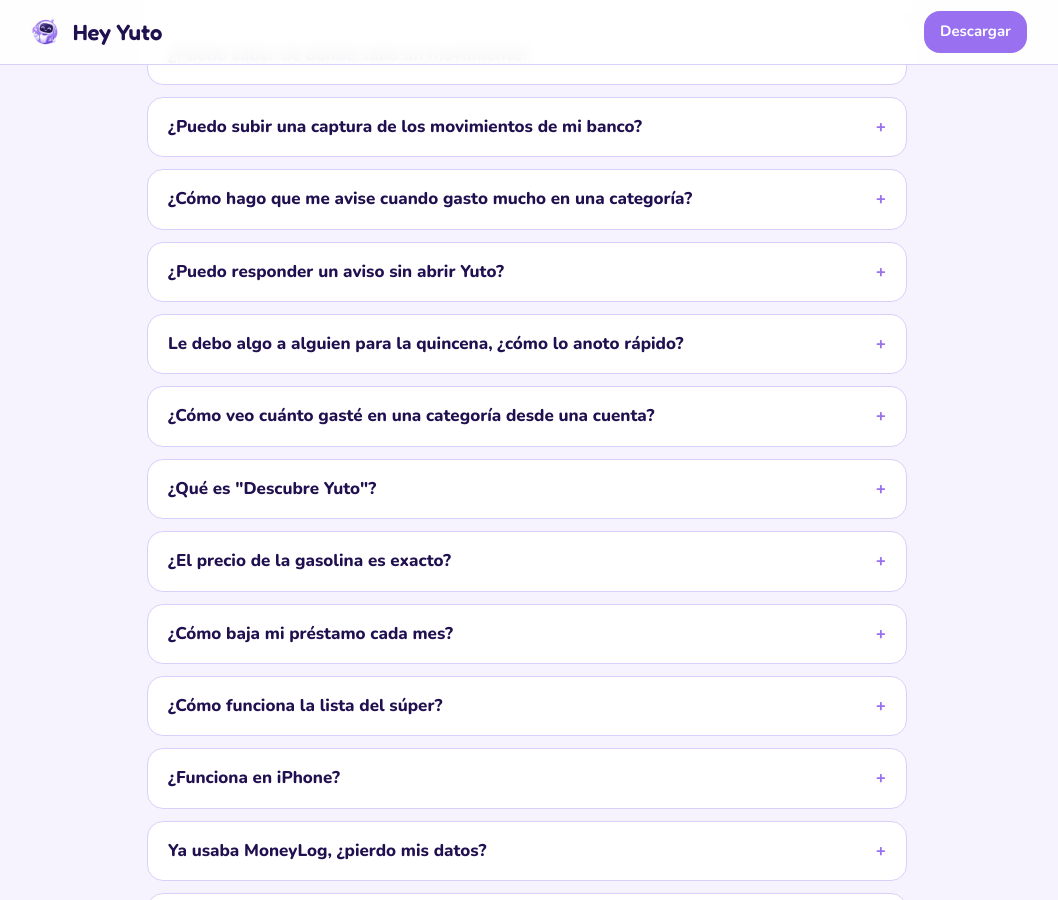
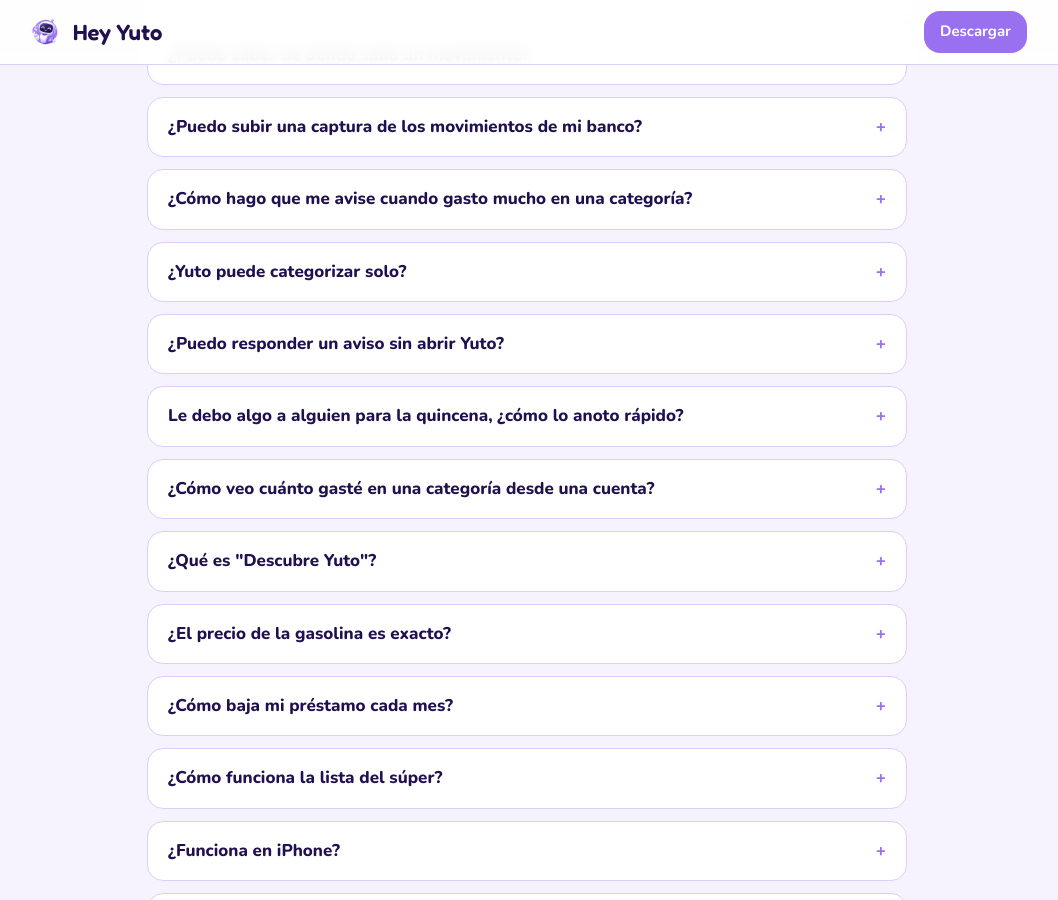
Before and after one commit to Dacoca34/yuto-legal, a Jekyll site: the page index.html, which Jekyll copies as it is, in a window 1280 px wide and 900 px high, scrolled down 6071 px. Shown: the whole window, without its empty margins (113-1171 px from the left). Built offline with Jekyll 4.4.1, drawn with Linux system fonts in a browser that asks for light colours; part of the change alters nothing that is shown.

Commit message:
1.01: Yuto categoriza solo (FAQ)

```diff
--- a/index.html
+++ b/index.html
@@ -99,6 +99,7 @@
   <details><summary>¿Puedo saber de dónde salió un movimiento?</summary><p>Sí. Deja presionado el movimiento: Yuto te dice si lo leyó de un aviso del banco (y te muestra el aviso), si vino de una factura (y puedes ver la foto) o si lo anotaste a mano, cuándo y quién. Debajo ves cada cambio que se le hizo: monto, categoría, cuenta o fecha.</p></details>
   <details><summary>¿Puedo subir una captura de los movimientos de mi banco?</summary><p>Sí. En el + toca "Factura o captura" y sube la captura de la lista de movimientos de la app de tu banco, o compártela con Hey Yuto. Te muestro todos los movimientos: elige la cuenta, desmarca lo que no quieras y toca "Anotar". Lo que ya tenías anotado sale desmarcado para que no se repita. ¿Tienes más? Agrega otra captura. Si subes el detalle de un solo movimiento, se lee como una factura.</p></details>
   <details><summary>¿Cómo hago que me avise cuando gasto mucho en una categoría?</summary><p>En Finanzas → Categorías, toca la categoría (por ejemplo Ocio). En "Avisarme" pon el monto y elige "Al llegar al 80%", "Cuando pase el monto" o los dos. Te llega una notificación una vez al mes por cada uno.</p></details>
+  <details><summary>¿Yuto puede categorizar solo?</summary><p>Sí. Si ya le pusiste categoría a un comercio, la próxima compra que llegue de tu banco o de Wallet entra con la misma, aunque sea otra sucursal. A las 9 pm el resumen te dice cuáles puso: tocas "Listo" si está bien o "Editar" para cambiar alguna. Si en un comercio usas más de una categoría, Yuto no adivina: te muestra las que ya usaste y escoges con un toque. Se apaga cuando quieras en Ajustes.</p></details>
   <details><summary>¿Puedo responder un aviso sin abrir Yuto?</summary><p>Sí: desliza el aviso hacia abajo y salen sus botones. En el de tus gastos, "Ya los anoté" lo quita y "Recuérdame en 1 h" te lo vuelve a mandar en una hora. En el resumen de las 9 pm, "Está bien" o "Revisar", que abre Yuto. En el de gasolina, 👍 o 👎 nos dice si te sirve.</p></details>
   <details><summary>Le debo algo a alguien para la quincena, ¿cómo lo anoto rápido?</summary><p>Toca 🤝 en el widget, o agrega "Le debo a alguien" a tu + con "Personalizar". Escribe a quién, cuánto y en cuál de tus dos próximos pagos se lo das; la categoría es opcional. Sale en la lista de ese día de pago y en Finanzas → Préstamos. Cuando le pagues, márcala en la lista: se anota el pago en la categoría que le pusiste, y si te equivocaste, la desmarcas y se borra.</p></details>
   <details><summary>¿Cómo veo cuánto gasté en una categoría desde una cuenta?</summary><p>En Inicio, toca la cuenta arriba del calendario: la lista trae todo lo que pasó por esa cuenta, de cualquier categoría. Luego elige la categoría y arriba de la lista sale el total, con lo que salió y lo que entró.</p></details>
```
